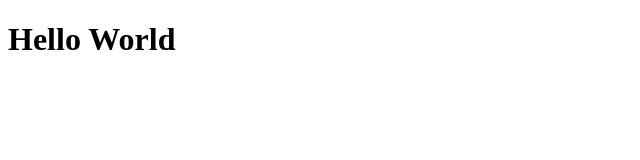
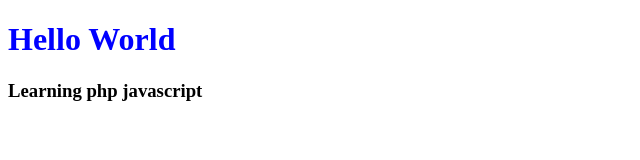
Before and after one commit to aungzawphyo-coco/gitlearning, a plain HTML site: page index.html in a window 1280 px wide. Shown: the whole page, without its empty margins (0-640 px from the left). Drawn offline with Linux system fonts and the light colour scheme.

Commit message:
add text or css

```diff
--- a/index.html
+++ b/index.html
@@ -6,10 +6,12 @@
     <meta http-equiv="X-UA-Compatible" content="IE=edge">
     <meta name="viewport" content="width=device-width, initial-scale=1.0">
     <title>Document</title>
+    <link rel="stylesheet" href="./style.css">
 </head>
 
 <body>
     <h1>Hello World</h1>
+    <h3>Learning php javascript</h3>
 </body>
 
 </html>
--- /dev/null
+++ b/style.css
@@ -0,0 +1,3 @@
+h1{
+    color: blue;
+}
```
